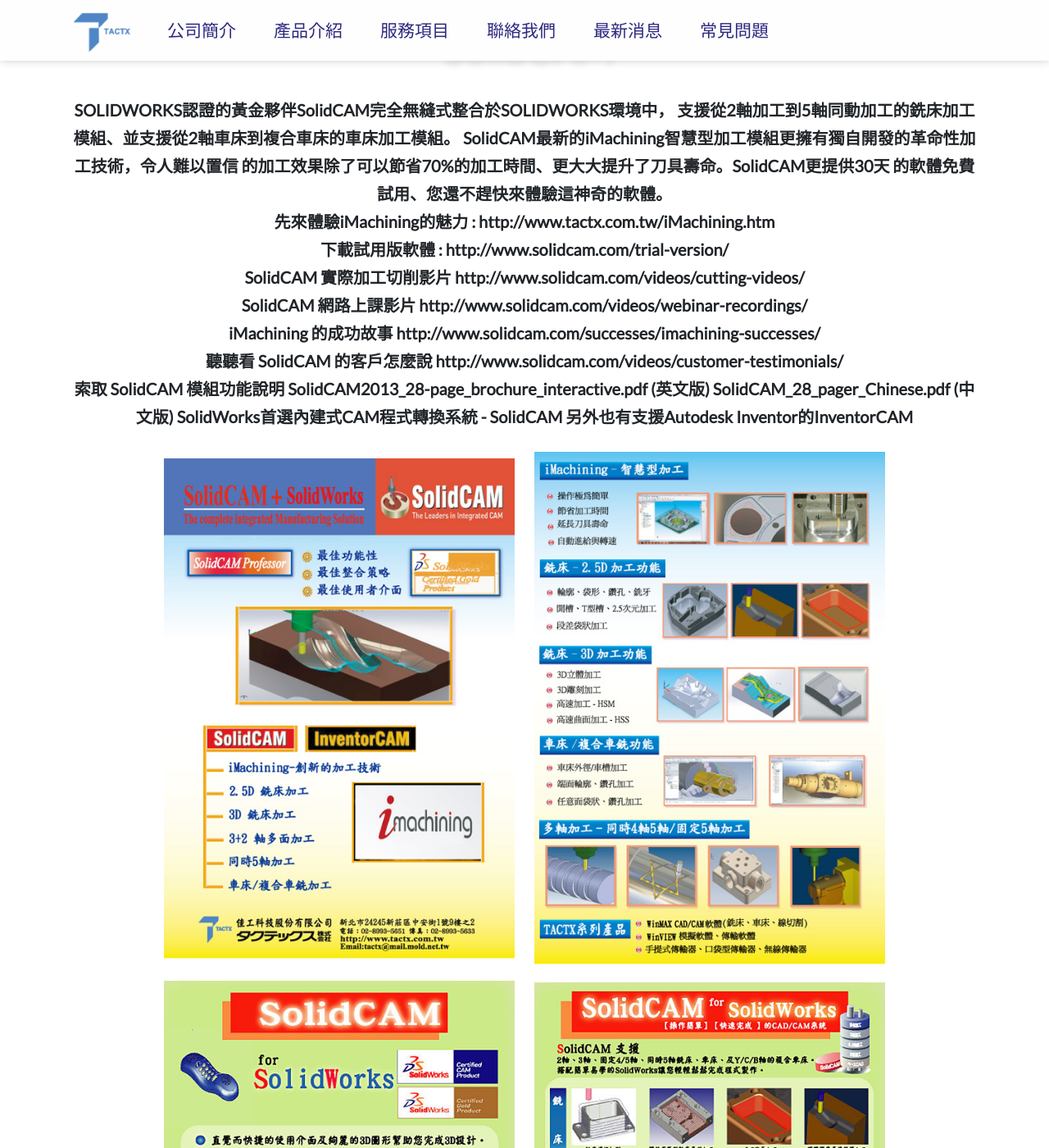
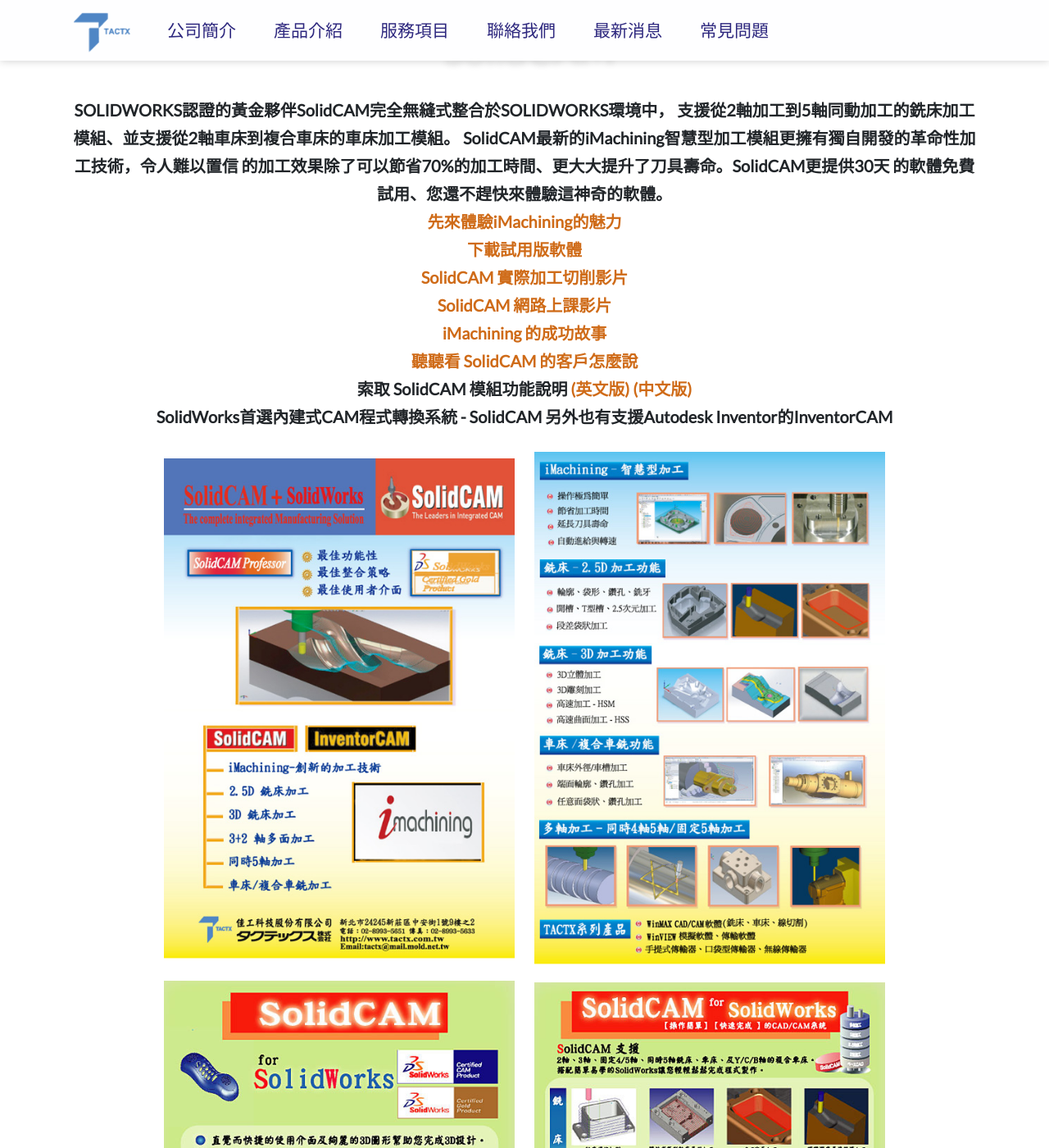
Before and after one commit to johnny031/tactx, a Jekyll site: the page built from products/SolidCAM/index.html, in a window 1280 px wide and 1400 px high, scrolled down 223 px. Shown: the whole window at 82% size. Built offline with Jekyll 4.4.1, drawn with Linux system fonts in a browser that asks for light colours; nearby versions of some CDN libraries.

Commit message:
solidCAM page updated

```diff
--- a/assets/css/products.scss
+++ b/assets/css/products.scss
@@ -569,6 +569,16 @@
     text-shadow: 3px 3px 0px #e2dccc, 6px 9px 8px rgba(0, 0, 0, 0.15);
   }
 
+  a {
+    -webkit-transition: 0.2s ease-in-out;
+    transition: 0.2s ease-in-out;
+    text-decoration: none;
+    color: rgb(207, 107, 24);
+  }
+  a:hover {
+    color: rgb(126, 0, 0);
+  }
+
   .general_introduction {
     font-family: "Lato", "Roboto", "Noto Sans TC", "Microsoft JhengHei",
       sans-serif;
@@ -584,6 +594,10 @@
 @media only screen and (max-width: 1199px) {
   #SolidCAM {
     padding-bottom: 30px;
+    img {
+      width: 45%;
+      padding: 10px;
+    }
   }
 }
 @media only screen and (max-width: 992px) {
@@ -611,7 +625,7 @@
       font-size: 14px;
     }
     img {
-      width: 45%;
+      width: 80%;
       padding: 5px;
     }
   }
--- a/products/SolidCAM/index.html
+++ b/products/SolidCAM/index.html
@@ -26,15 +26,15 @@
                 SolidCAM最新的iMachining智慧型加工模組更擁有獨自開發的革命性加工技術，令人難以置信
                 的加工效果除了可以節省70%的加工時間、更大大提升了刀具壽命。SolidCAM更提供30天
                 的軟體免費試用、您還不趕快來體驗這神奇的軟體。 <br>
-                先來體驗iMachining的魅力 : http://www.tactx.com.tw/iMachining.htm<br>
-                下載試用版軟體 : http://www.solidcam.com/trial-version/<br>
-                SolidCAM 實際加工切削影片 http://www.solidcam.com/videos/cutting-videos/<br>
-                SolidCAM 網路上課影片 http://www.solidcam.com/videos/webinar-recordings/<br>
-                iMachining 的成功故事 http://www.solidcam.com/successes/imachining-successes/<br>
-                聽聽看 SolidCAM 的客戶怎麼說 http://www.solidcam.com/videos/customer-testimonials/<br>
+                <a target="_blank" rel="noopener noreferrer" href="../iMachining/">先來體驗iMachining的魅力</a><br>
+                <a target="_blank" rel="noopener noreferrer" href="http://www.solidcam.com/trial-version/">下載試用版軟體</a><br>
+                <a target="_blank" rel="noopener noreferrer" href="http://www.solidcam.com/videos/cutting-videos/">SolidCAM 實際加工切削影片</a><br>
+                <a target="_blank" rel="noopener noreferrer" href="http://www.solidcam.com/videos/webinar-recordings/">SolidCAM 網路上課影片</a><br>
+                <a target="_blank" rel="noopener noreferrer" href="http://www.solidcam.com/successes/imachining-successes/">iMachining 的成功故事 </a><br>
+                <a target="_blank" rel="noopener noreferrer" href="http://www.solidcam.com/videos/customer-testimonials/">聽聽看 SolidCAM 的客戶怎麼說</a><br>
                 索取 SolidCAM 模組功能說明
-                SolidCAM2013_28-page_brochure_interactive.pdf (英文版)
-                SolidCAM_28_pager_Chinese.pdf (中文版)
+                <a target="_blank" rel="noopener noreferrer" href="../../assets/downloads/SolidCAM2013_28-page_brochure_interactive.pdf">(英文版)</a>
+                <a target="_blank" rel="noopener noreferrer" href="../../assets/downloads/SolidCAM_28_pager_Chinese.pdf">(中文版)</a> <br>
                 SolidWorks首選內建式CAM程式轉換系統 - SolidCAM
                 另外也有支援Autodesk Inventor的InventorCAM
             </p>
@@ -59,22 +59,22 @@
                             iMachining
                         </a>
                     </div>
-                    <div class="col-lg-4 col-md-6 col-sm-12 cut">
-                        <a href="/products/SolidCAM/" class="hi-icon"><i class="fab fa-stripe-s s-logo"></i> </a>
-                        <a class="text-effect" href="/products/SolidCAM/" data-hover="SolidCAM">
-                            SolidCAM
-                        </a>
-                    </div>
+
                     <div class="col-lg-4 col-md-6 col-sm-12 cut">
                         <a href="/products/WinMAX/" class="hi-icon"><i class="fab fa-weebly s-logo"></i> </a>
                         <a class="text-effect" href="/products/WinMAX/" data-hover="WinMAX">
                             WinMAX
                         </a>
                     </div>
-
                     <div class="col-lg-4 col-md-6 col-sm-12 cut">
-                        <a href="/products/CNC_wireless_transmitter/" class="hi-icon"><i class="fab fa-pinterest-p s-logo"></i> </a>
-                        <a class="text-effect" href="/products/CNC_wireless_transmitter/" data-hover="CNC無線傳輸器">
+                        <a href="/products/CNC-transmitter/" class="hi-icon"><i class="fab fa-telegram-plane s-logo"></i> </a>
+                        <a class="text-effect" href="/products/CNC-transmitter/" data-hover="CNC專用傳輸器">
+                            CNC專用傳輸器
+                        </a>
+                    </div>
+                    <div class="col-lg-4 col-md-6 col-sm-12 cut">
+                        <a href="/products/CNC-wireless-transmitter/" class="hi-icon"><i class="fab fa-pinterest-p s-logo"></i> </a>
+                        <a class="text-effect" href="/products/CNC-wireless-transmitter/" data-hover="CNC無線傳輸器">
                             CNC無線傳輸器
                         </a>
                     </div>
@@ -85,8 +85,8 @@
                         </a>
                     </div>
                     <div class="col-lg-4 col-md-6 col-sm-12 cut">
-                        <a href="/products/CNC_system/" class="hi-icon"><i class="fas fa-link s-logo"></i> </a>
-                        <a class="text-effect" href="/products/CNC_system/" data-hover="CNC程式傳輸管理系統">
+                        <a href="/products/CNC-system/" class="hi-icon"><i class="fas fa-link s-logo"></i> </a>
+                        <a class="text-effect" href="/products/CNC-system/" data-hover="CNC程式傳輸管理系統">
                             CNC程式傳輸管理系統
                         </a>
                     </div>
```
Also changed, not shown: products/CNC-transmitter/index.html (+4 -4 lines), products/NC/index.html (+4 -4 lines), 8 other files.
